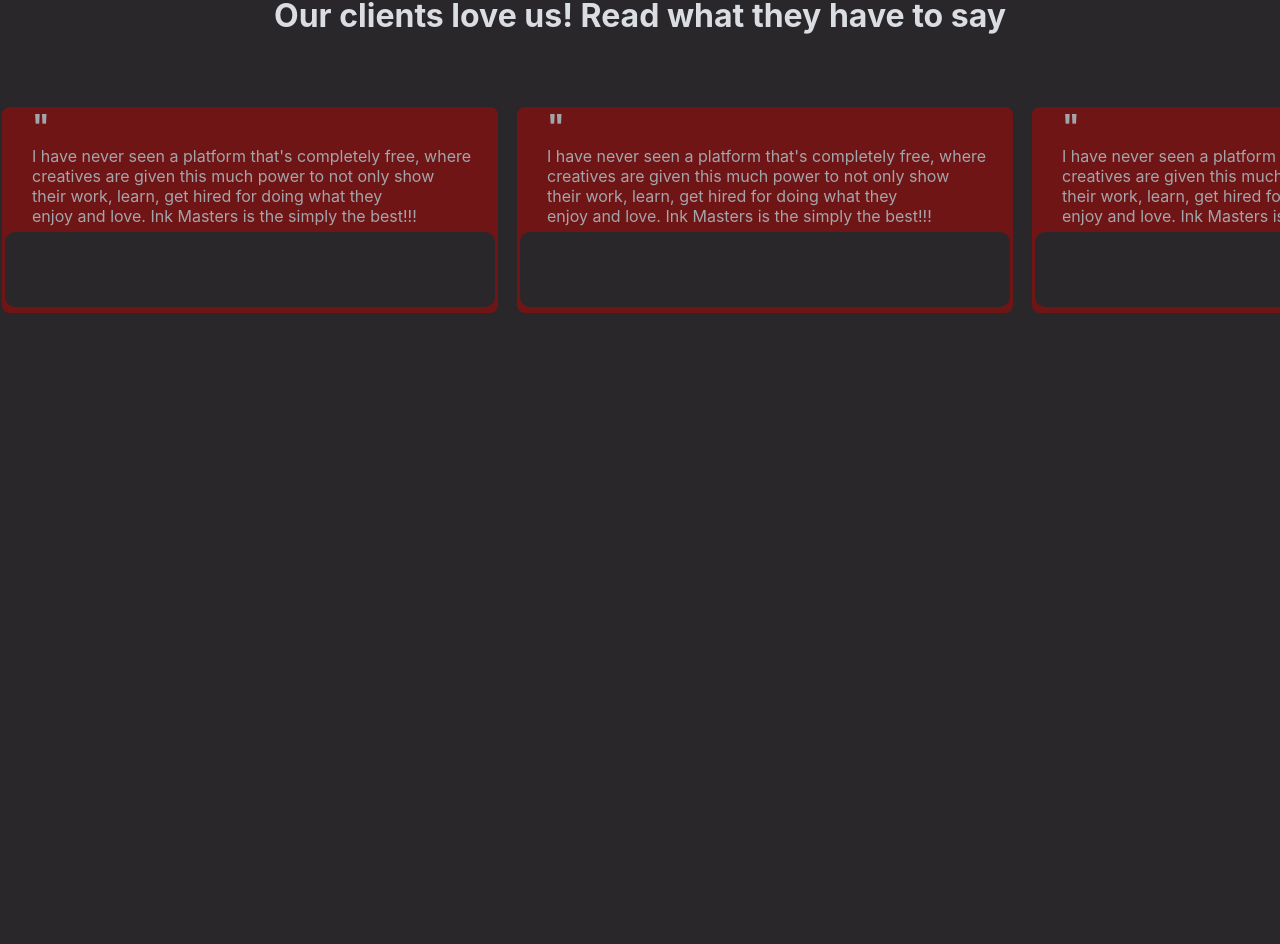
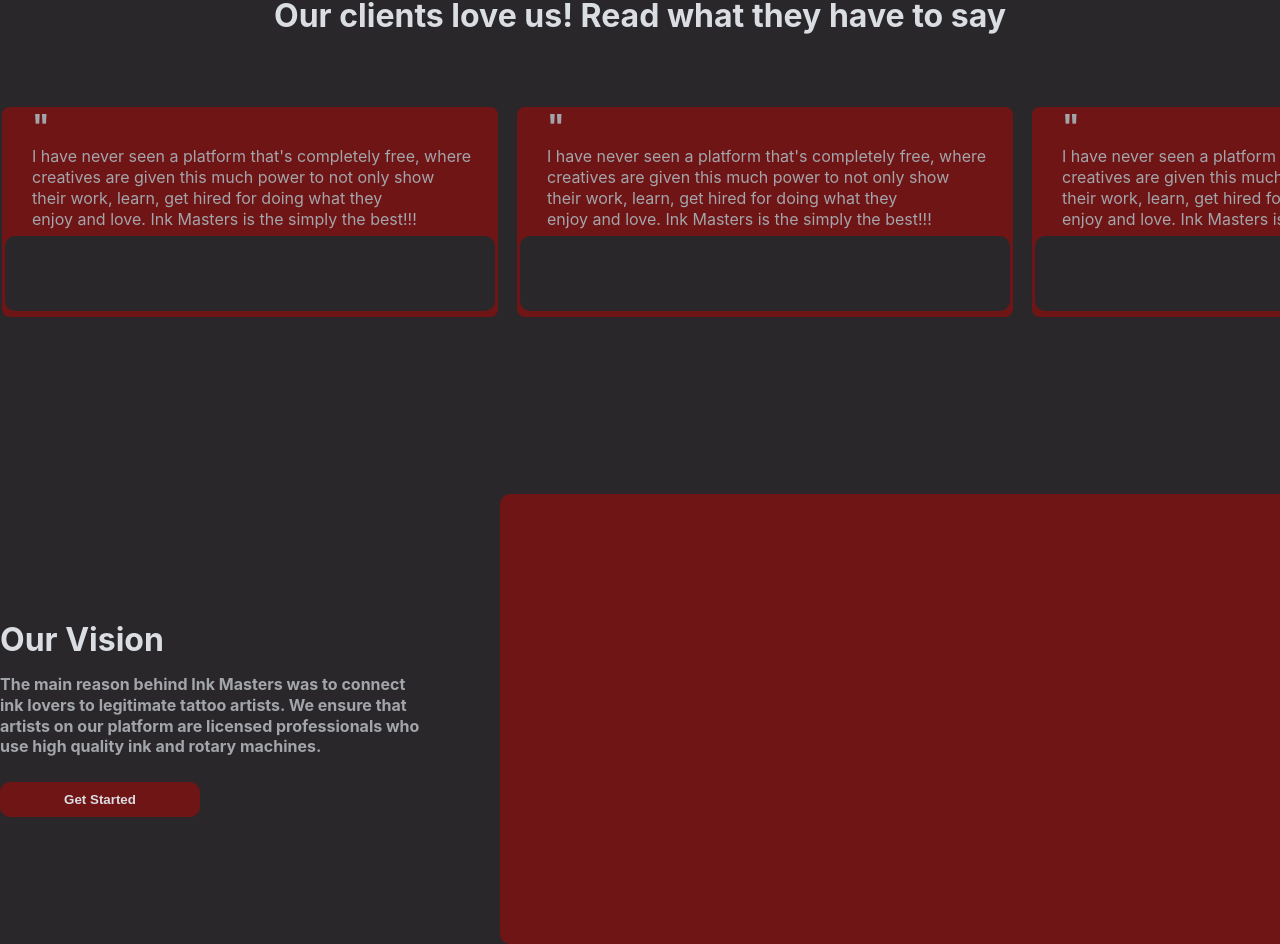
Before and after one commit to omaomach/myBarber-frontend, a React (Create React App) app: page / in a window 1280 px wide. Shown: the part 2546-3490 px from the top of the page. Before the commit the page ends 2861 px from the top, so only its background shows below. Built offline with nearby package versions, Linux system fonts and the light colour scheme.

Commit message:
feat: created vision section on landing page component

```diff
--- a/src/components/Landing.js
+++ b/src/components/Landing.js
@@ -108,6 +108,23 @@
 
                 </div>
 
+                <div className="holder-6-vision">
+                    <div className="left-vision">
+                        <h3 id="left-vision-header">Our Vision</h3>
+                        <div className="left-vision-text">
+                            <p id="left-vision-text-p">The main reason behind Ink Masters was to connect <br />
+                            ink lovers to legitimate tattoo artists. We ensure that <br />
+                            artists on our platform are licensed professionals who <br />
+                            use high quality ink and rotary machines.</p>
+                        </div>
+                        <button>Get Started</button>
+                    </div>
+                    <div className="right-vision">
+
+                    </div>
+
+                </div>
+
             </div>
         </div>
     )
--- a/src/styles/landing.css
+++ b/src/styles/landing.css
@@ -256,6 +256,7 @@
 
 #reviews-p-text {
     margin-left: 30px;
+    line-height: 1.3;
 }
 
 .user-info-review {
@@ -276,3 +277,57 @@
 #reviews-card-3 {
     margin-left: 15px;
 }
+
+.holder-6-vision {
+    width: 1400px;
+    background-color: var(--mainColor);
+    margin-top: 175px;
+    margin-left: auto;
+    margin-right: auto;
+    border-radius: 10px;
+    text-align: left;
+    color: var(--textColor);
+    display: flex;
+    flex-direction: row;
+}
+
+.left-vision {
+    margin-top: auto;
+    margin-bottom: auto;
+}
+
+#left-vision-header {
+    font-size: xx-large;
+    font-weight: bold;
+}
+
+.left-vision-text {
+    background-color: var(--mainColor);
+    width: 500px;
+}
+
+#left-vision-text-p {
+    line-height: 1.3;
+    margin-top: 15px;
+    font-weight: bold;
+    color: var(--secondaryTextColor);
+}
+
+.left-vision button {
+    margin-top: 25px;
+    background-color: var(--secondaryColor);
+    width: 200px;
+    height: 35px;
+    border: 1px solid var(--secondaryColor);
+    cursor: pointer;
+    border-radius: 10px;
+    color: var(--textColor);
+    font-weight: bold;
+}
+
+.right-vision {
+    background-color: var(--secondaryColor);
+    width: 900px;
+    height: 450px;
+    border-radius: 10px;
+}
```
